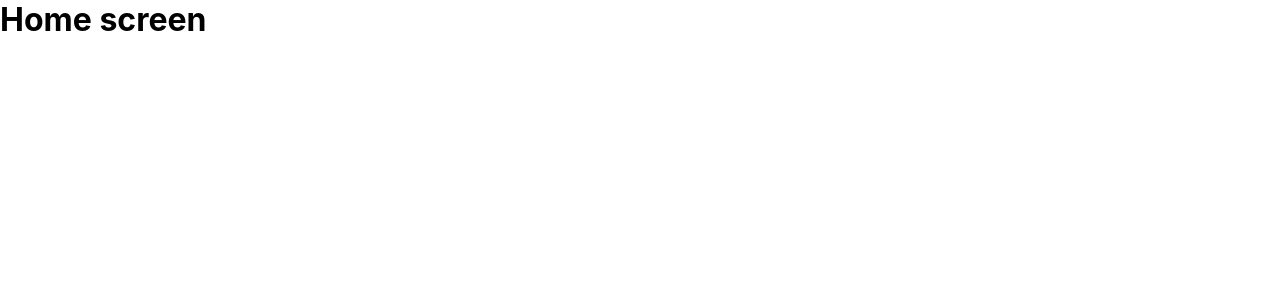
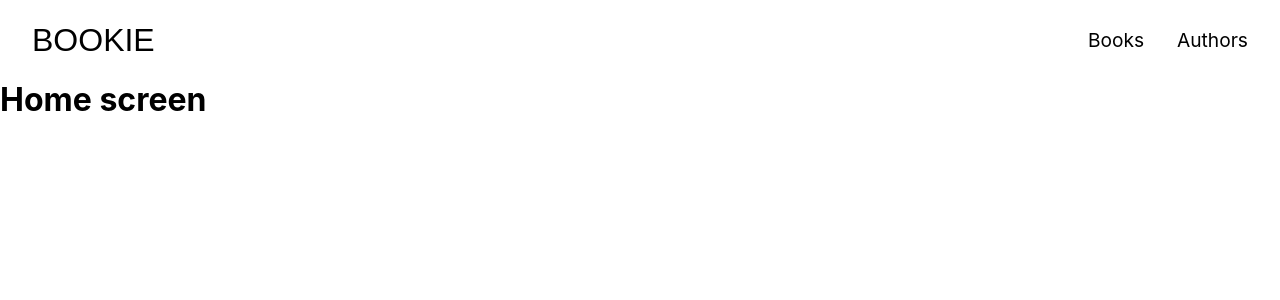
Before and after one commit to PetterFogel/express-graphql, a React (Create React App) app in the folder client/: page / in a window 1280 px wide. Shown: the top 300 px of the page. Built offline with nearby package versions, Linux system fonts and the light colour scheme.

Commit message:
Implement header component + font for logo and styling

```diff
--- a/client/public/index.html
+++ b/client/public/index.html
@@ -5,11 +5,11 @@
     <link rel="icon" href="%PUBLIC_URL%/favicon.ico" />
     <meta name="viewport" content="width=device-width, initial-scale=1" />
     <meta name="theme-color" content="#000000" />
-    <meta
-      name="description"
-      content="Web site created using create-react-app"
-    />
+    <meta name="description" content="Web site created using create-react-app" />
     <link rel="apple-touch-icon" href="%PUBLIC_URL%/logo192.png" />
+    <!-- Google Font -->
+    <link rel="preconnect" href="https://fonts.googleapis.com" />
+    <link rel="preconnect" href="https://fonts.gstatic.com" crossorigin />
     <!--
       manifest.json provides metadata used when your web app is installed on a
       user's mobile device or desktop. See https://developers.google.com/web/fundamentals/web-app-manifest/
--- a/client/src/App.tsx
+++ b/client/src/App.tsx
@@ -2,6 +2,7 @@ import { ApolloClient, ApolloProvider, InMemoryCache } from "@apollo/client";
 import { FC } from "react";
 import { BrowserRouter } from "react-router-dom";
 import { AppRoutes } from "./app-routes/AppRoutes";
+import { Header } from "./common/components/header/Header";
 
 const client = new ApolloClient({
   uri: "http://localhost:5000/graphql",
@@ -12,6 +13,7 @@ export const App: FC = () => {
   return (
     <ApolloProvider client={client}>
       <BrowserRouter>
+        <Header />
         <AppRoutes />
       </BrowserRouter>
     </ApolloProvider>
--- /dev/null
+++ b/client/src/common/components/header/Header.tsx
@@ -0,0 +1,29 @@
+import { FC } from "react";
+import { useNavigate } from "react-router-dom";
+import { routeFactory } from "../../../routes/routeFactory";
+import classes from "./style/header.module.css";
+
+export const Header: FC = () => {
+  const navigate = useNavigate();
+
+  return (
+    <header className={classes.header}>
+      <h2 className={classes.logo} onClick={() => navigate(routeFactory.homeScreen.home())}>
+        BOOKIE
+      </h2>
+      <nav className={classes.nav}>
+        <ul className={classes.ul}>
+          <li className={classes.li} onClick={() => navigate(routeFactory.bookScreen.bookList())}>
+            Books
+          </li>
+          <li
+            className={classes.li}
+            onClick={() => navigate(routeFactory.authorScreen.authorList())}
+          >
+            Authors
+          </li>
+        </ul>
+      </nav>
+    </header>
+  );
+};
--- /dev/null
+++ b/client/src/common/components/header/style/header.module.css
@@ -0,0 +1,29 @@
+.header {
+  display: flex;
+  justify-content: space-between;
+  align-items: center;
+  height: 10vh;
+  padding: 0rem 2rem;
+}
+
+.logo {
+  font-size: 2rem;
+  font-weight: 300;
+  font-family: "Signika", sans-serif;
+  cursor: pointer;
+}
+
+.nav {
+  min-width: 10rem;
+}
+
+.ul {
+  display: flex;
+  justify-content: space-between;
+  list-style: none;
+}
+
+.li {
+  font-size: 1.2rem;
+  cursor: pointer;
+}
```
